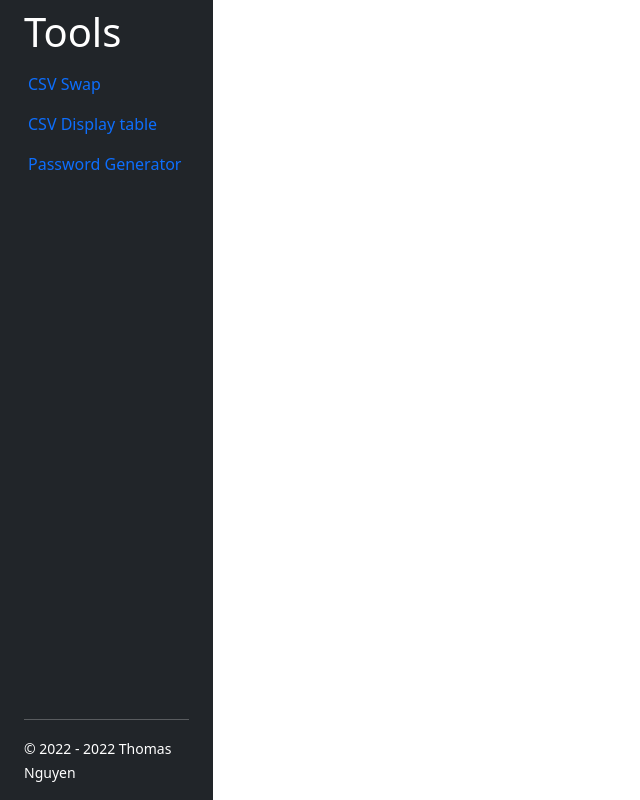
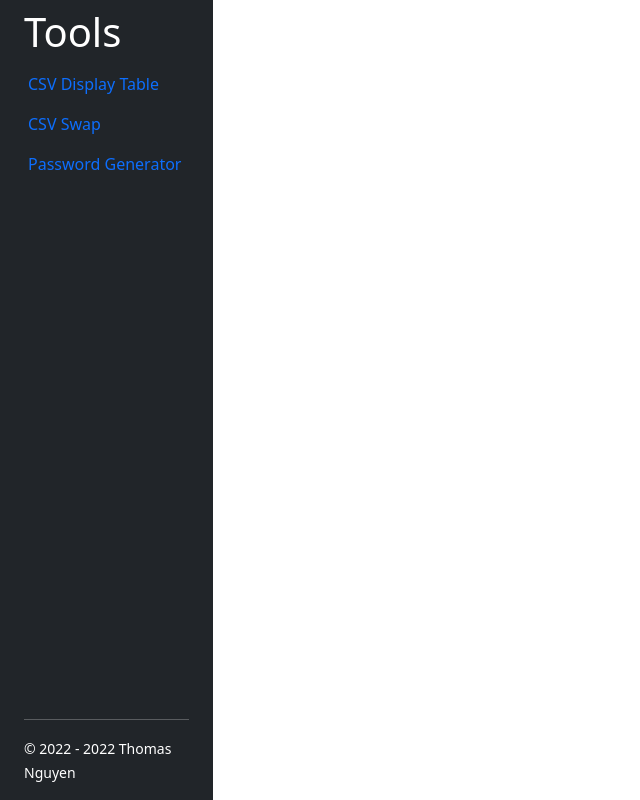
Before and after one commit to ducng99/tools, a React (Vite) app: page /tools/csv_display_table in a window 1280 px wide. Shown: the whole page, without its empty margins (0-640 px from the left). Built offline with nearby package versions, Linux system fonts and the light colour scheme.

Commit message:
refactor: Dynamic tools in sidebar and router

```diff
--- a/src/common/Sidebar.tsx
+++ b/src/common/Sidebar.tsx
@@ -1,5 +1,5 @@
 import { Link } from 'react-router-dom';
-import { ToolsIds } from '../tools/ToolsIDs';
+import { ToolsInfo } from '../tools/ToolsInfo';
 
 import('./Sidebar.css');
 import('bootstrap/js/dist/collapse');
@@ -16,21 +16,15 @@ export default function Sidebar() {
                 </div>
 
                 <ul className="nav nav-pills flex-column mb-sm-auto mb-0 align-items-start collapse navbar-collapse w-100" id="menu">
-                    <li className="nav-item">
-                        <Link to={ToolsIds.CSV_Swap} className="nav-link align-middle px-0">
-                            <span className="ms-1">CSV Swap</span>
-                        </Link>
-                    </li>
-                    <li className="nav-item">
-                        <Link to={ToolsIds.CSV_Display_Table} className="nav-link align-middle px-0">
-                            <span className="ms-1">CSV Display table</span>
-                        </Link>
-                    </li>
-                    <li className="nav-item">
-                        <Link to={ToolsIds.Password_Generator} className="nav-link align-middle px-0">
-                            <span className="ms-1">Password Generator</span>
-                        </Link>
-                    </li>
+                    {
+                        ToolsInfo.map((info) =>
+                            <li className="nav-item" key={info.id}>
+                                <Link to={info.id} className="nav-link align-middle px-0">
+                                    <span className="ms-1">{info.name}</span>
+                                </Link>
+                            </li>
+                        )
+                    }
                     <div className="d-md-none mb-3 w-100">
                         <hr />
                         <small>© 2022 - {new Date().getFullYear()} Thomas Nguyen</small>
--- a/src/main.tsx
+++ b/src/main.tsx
@@ -1,35 +1,21 @@
-import React, { lazy, Suspense } from 'react';
+import React, { Suspense } from 'react';
 import ReactDOM from 'react-dom/client';
 import { createHashRouter, RouterProvider } from 'react-router-dom';
 import App from './App';
-import { ToolsIds } from './tools/ToolsIDs';
+import { ToolsInfo } from './tools/ToolsInfo';
 
 import('bootstrap/dist/css/bootstrap.min.css');
 import('bootstrap-icons/font/bootstrap-icons.css');
-
-const CSV_Swap = lazy(async () => await import('./tools/csv_swap'));
-const CSV_Display_Table = lazy(async () => await import('./tools/csv_display_table'));
-const PasswordGenerator = lazy(async () => await import('./tools/password_generator'));
 
 const router = createHashRouter(
     [
         {
             path: '/',
             element: <App />,
-            children: [
-                {
-                    path: ToolsIds.CSV_Swap,
-                    element: <CSV_Swap />
-                },
-                {
-                    path: ToolsIds.CSV_Display_Table,
-                    element: <CSV_Display_Table />
-                },
-                {
-                    path: ToolsIds.Password_Generator,
-                    element: <PasswordGenerator />
-                }
-            ]
+            children: ToolsInfo.map((info) => ({
+                path: info.id,
+                element: <info.element />
+            }))
         }
     ]
 );
--- a/src/tools/ToolsIDs.ts
+++ /dev/null
@@ -1,5 +0,0 @@
-export const ToolsIds = {
-    CSV_Display_Table: 'csv_display_table',
-    CSV_Swap: 'csv_swap',
-    Password_Generator: 'password_generator'
-};
--- /dev/null
+++ b/src/tools/ToolsInfo.ts
@@ -0,0 +1,29 @@
+import { lazy } from 'react';
+
+type IToolInfo = Array<{
+    id: string;
+    name: string;
+    element: any;
+}>;
+
+const CSV_Swap = lazy(async () => await import('./csv_swap'));
+const CSV_Display_Table = lazy(async () => await import('./csv_display_table'));
+const PasswordGenerator = lazy(async () => await import('./password_generator'));
+
+export const ToolsInfo: IToolInfo = [
+    {
+        id: 'csv_display_table',
+        name: 'CSV Display Table',
+        element: CSV_Swap
+    },
+    {
+        id: 'csv_swap',
+        name: 'CSV Swap',
+        element: CSV_Display_Table
+    },
+    {
+        id: 'password_generator',
+        name: 'Password Generator',
+        element: PasswordGenerator
+    }
+];
```
